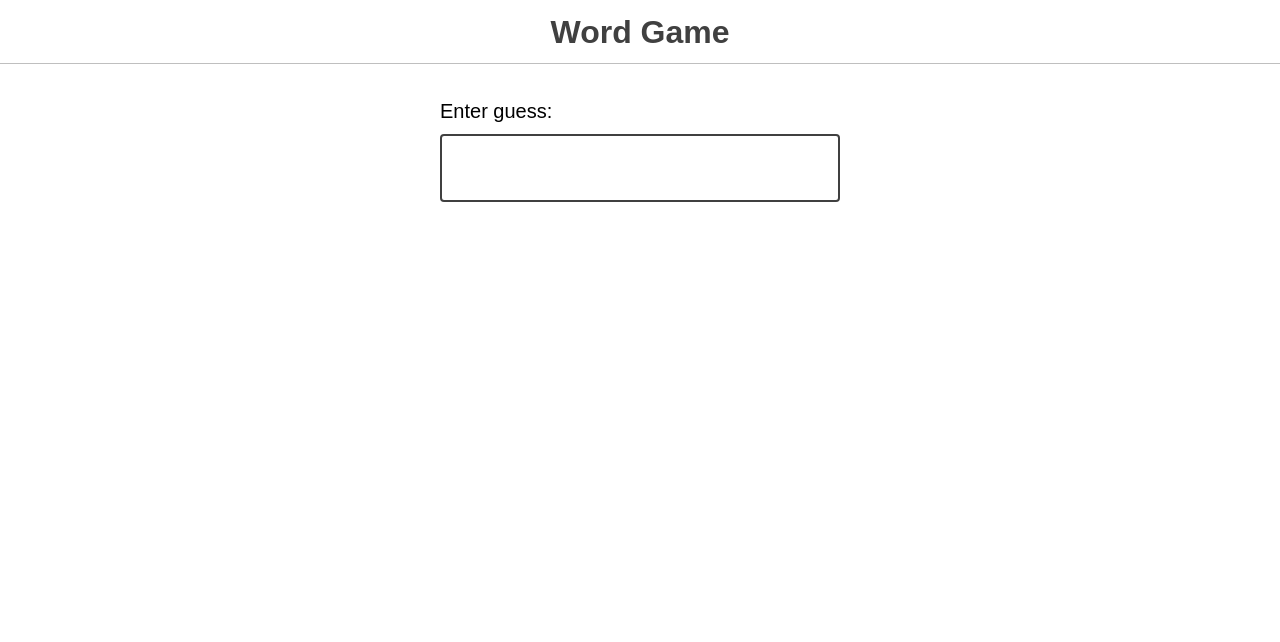
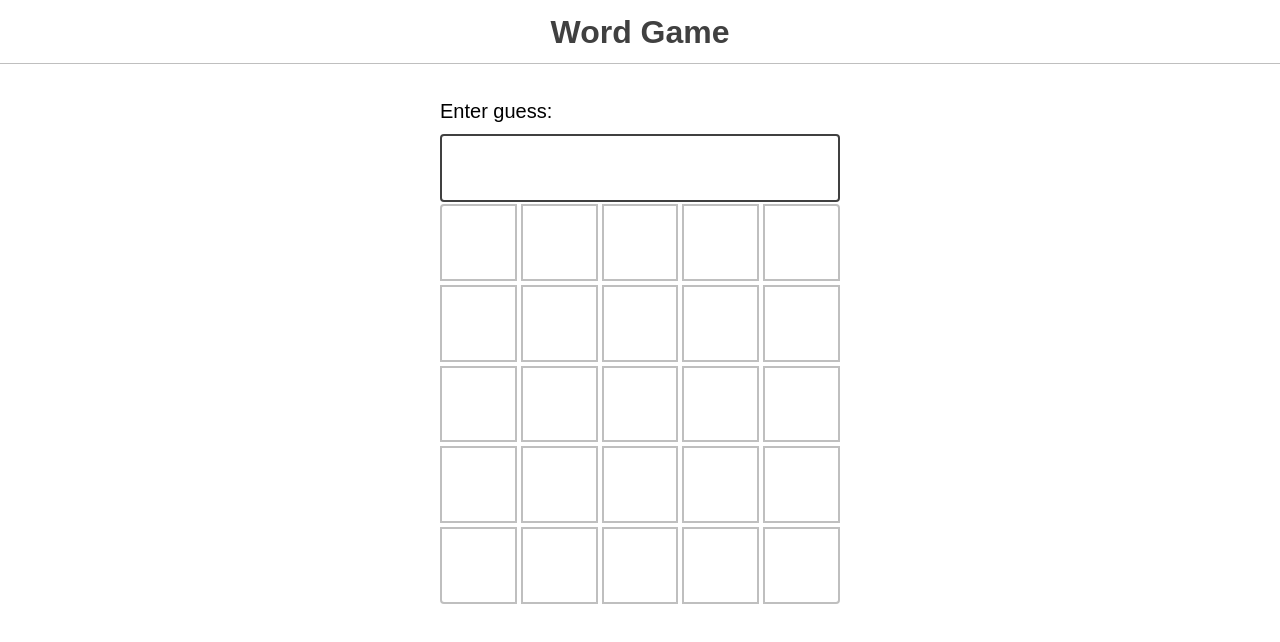
Before and after one commit to LahcenHaouch/joy-of-react, a React (Create React App) app in the folder word-clone/: page / in a window 1280 px wide. Shown: the top 642 px of the page. Built offline with nearby package versions, Linux system fonts and the light colour scheme.

Commit message:
Display 6 rows despite the number of guesses

```diff
--- a/word-clone/src/components/Game/Game.js
+++ b/word-clone/src/components/Game/Game.js
@@ -15,8 +15,6 @@ console.info({ answer });
 function Game() {
   const [guesses, setGuesses] = React.useState([]);
   const [currentGuess, setCurrentGuess] = React.useState('');
-
-  console.log({ guesses })
 
   const handleGuessSubmit = (event) => {
     event.preventDefault();
--- a/word-clone/src/components/Game/Guess.jsx
+++ b/word-clone/src/components/Game/Guess.jsx
@@ -1,10 +1,21 @@
+import { range } from "../../utils";
+
 export default function Guess({ letters }) {
+  const guessDisplay = letters.length === 0 ? range(0, 5) : letters;
+
   return (
     <p className="guess">
       {
-        letters.map(({ id, value }) => (
-          <span key={id} className="cell">{value}</span>
-        ))
+        guessDisplay.map(letter => {
+          if (typeof letter === 'number') {
+            return (
+              <span key={letter} className="cell"></span>
+            )
+          }
+          return (
+            <span key={letter.id} className="cell">{letter.value}</span>
+          )
+        })
       }
     </p>
   )
--- a/word-clone/src/components/Game/GuessResults.jsx
+++ b/word-clone/src/components/Game/GuessResults.jsx
@@ -1,11 +1,15 @@
 import Guess from './Guess';
 
+import { range } from '../../utils';
+
 export default function GuessResults({ guesses }) {
+  console.log(range(0, 5));
+
   return (
     <div className="guess-results">
       {
-        guesses.map(({ id, letters }) => (
-          <Guess key={id} letters={letters} />
+        range(0, 5).map(index => (
+          <Guess key={index} letters={guesses[index] || []} />
         ))
       }
     </div>
```
